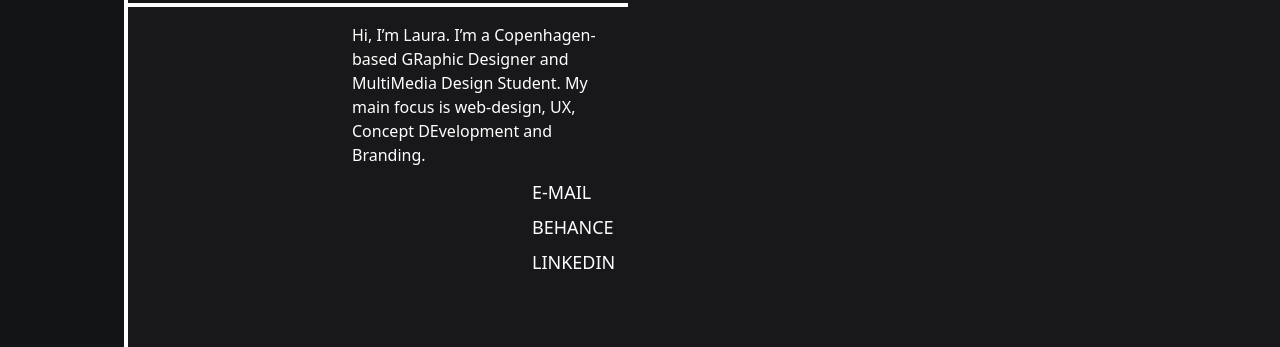
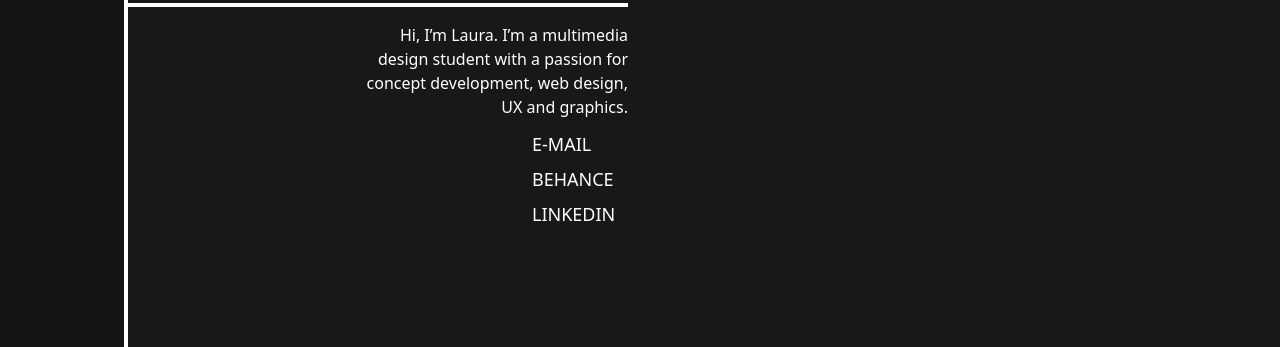
Before and after one commit to lauramoerk/PPW, a website built with Vite: page src/index.html in a window 1280 px wide. Shown: the part 453-800 px from the top of the page. Built offline with nearby package versions, Linux system fonts and the light colour scheme; a web font is replaced by a local one.

Commit message:
rettet tekst på index

```diff
--- a/src/index.html
+++ b/src/index.html
@@ -43,9 +43,8 @@
           MØRK
         </h2></div>
         <div class="border-b-4 border-white"></div>
-        <p class="w-[240px] md:w-72 flex flex-col self-end pl-3 pt-4 text-sm md:text-base">Hi, I’m Laura.
-          I’m a Copenhagen-based GRaphic Designer and MultiMedia Design Student.
-          My main focus is web-design, UX, Concept DEvelopment and Branding.</p>
+        <p class="w-[240px] md:w-72 flex flex-col self-end pl-3 pt-4 text-sm md:text-base text-right">Hi, I’m Laura.
+          I’m a multimedia design student with a passion for concept development, web design, UX and graphics. </p>
         <div class="flex flex-col gap-2 w-24 self-end pt-3">
           <a class="navfont link  link--mneme" href="mailto:lauramoerk@hotmail.com">E-MAIL</a>
           <a class="navfont link  link--mneme" target=”_blank” href="https://www.behance.net/lauramrk">BEHANCE</a>
```
